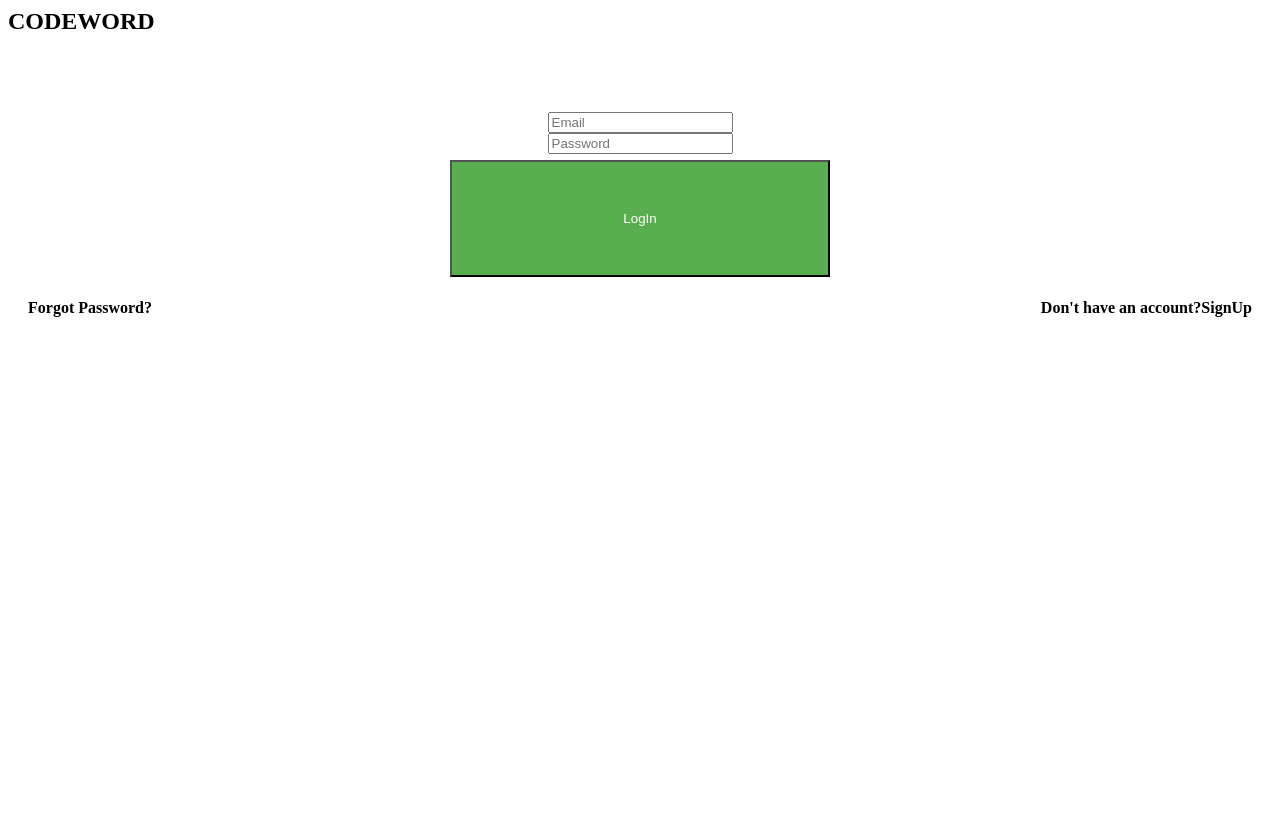
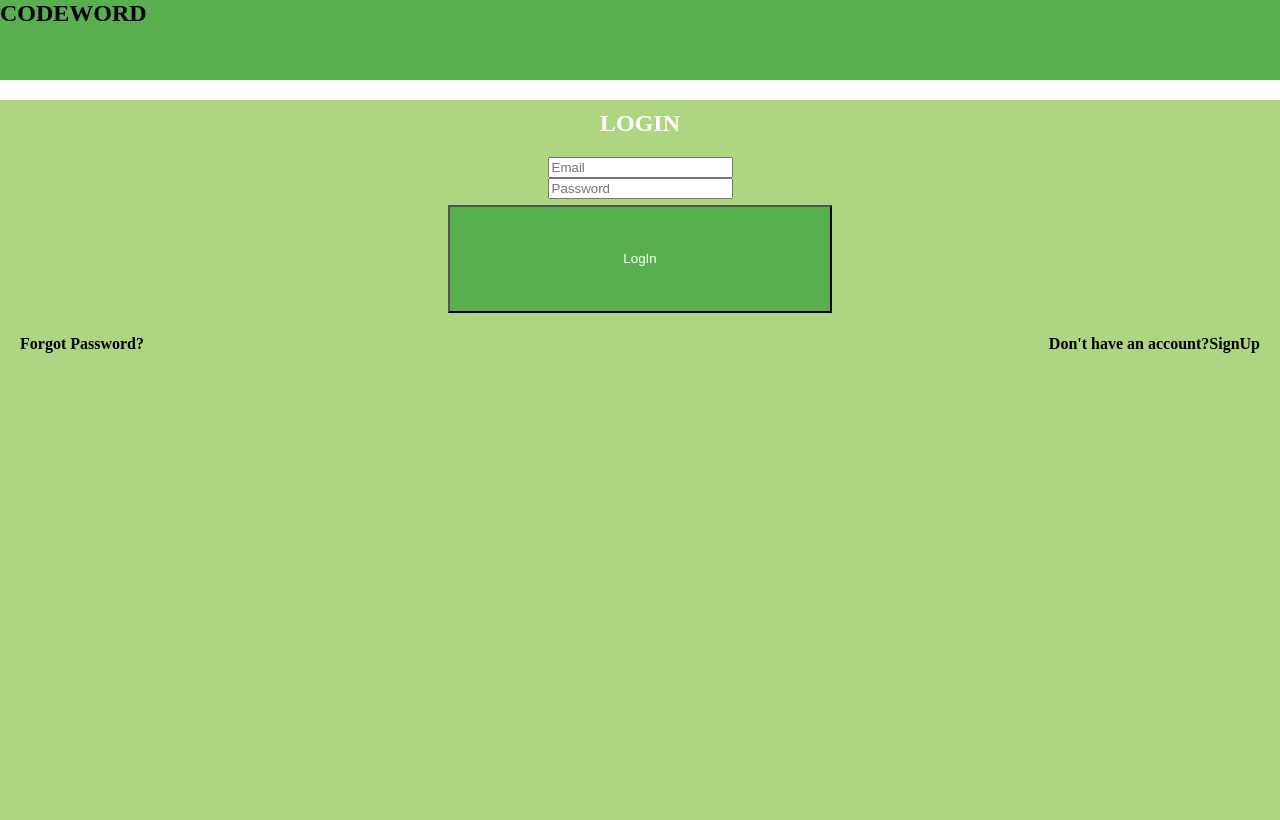
Before and after one commit to gopi1506/GDP_Team05, a PHP site: page /login.php in a window 1280 px wide. Before the commit the page ends 317 px from the top, so only its background shows below. Run offline with PHP 8.4, Linux system fonts and the light colour scheme.

Commit message:
Add header and title styling to login page

```diff
--- a/login.php
+++ b/login.php
@@ -6,6 +6,20 @@ session_start();
     <head>
         <title>LogIn</title>
         <style>
+            body{
+                margin:0px;
+                padding:0px;
+            }
+            .header{
+                width:100%;
+                height:10%;
+                background:#59af50;
+            }
+            .body{
+                width:100%;
+                height:90%;
+                background:#aed581;
+            }
         </style>
     </head>
     <body>
```
